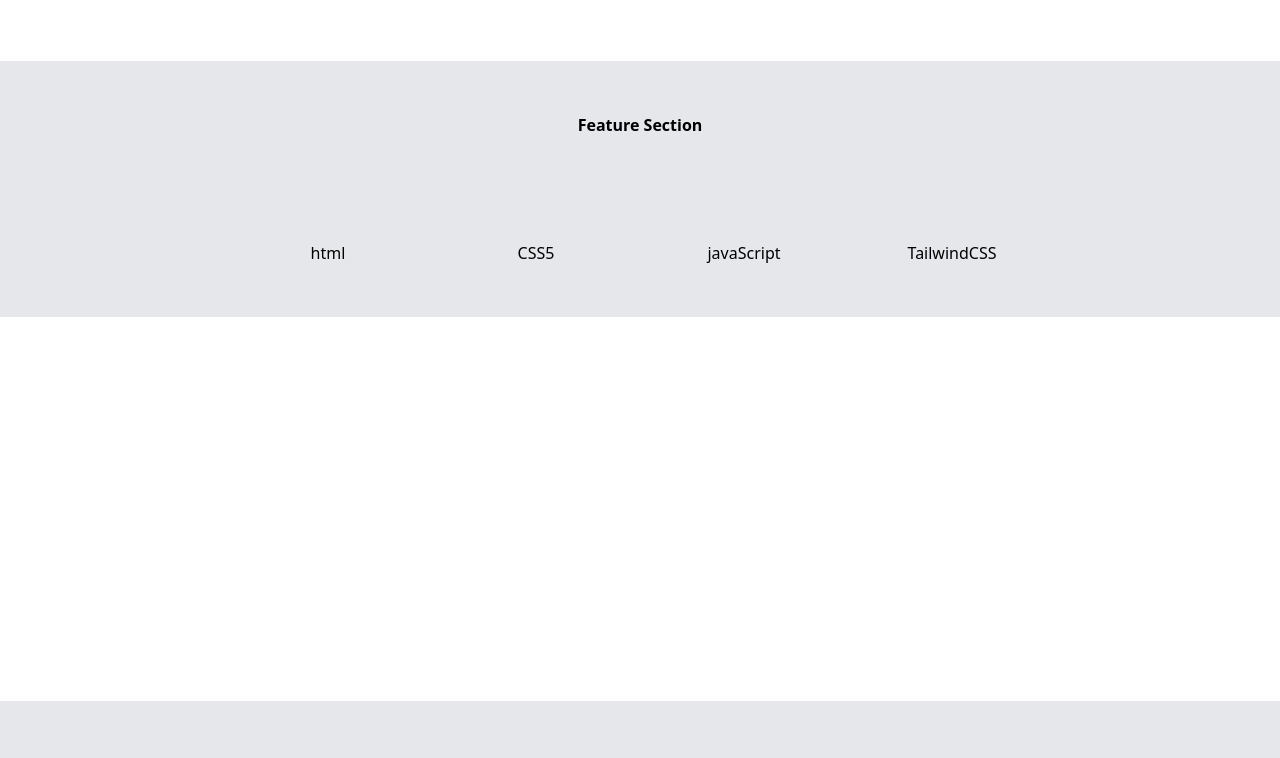
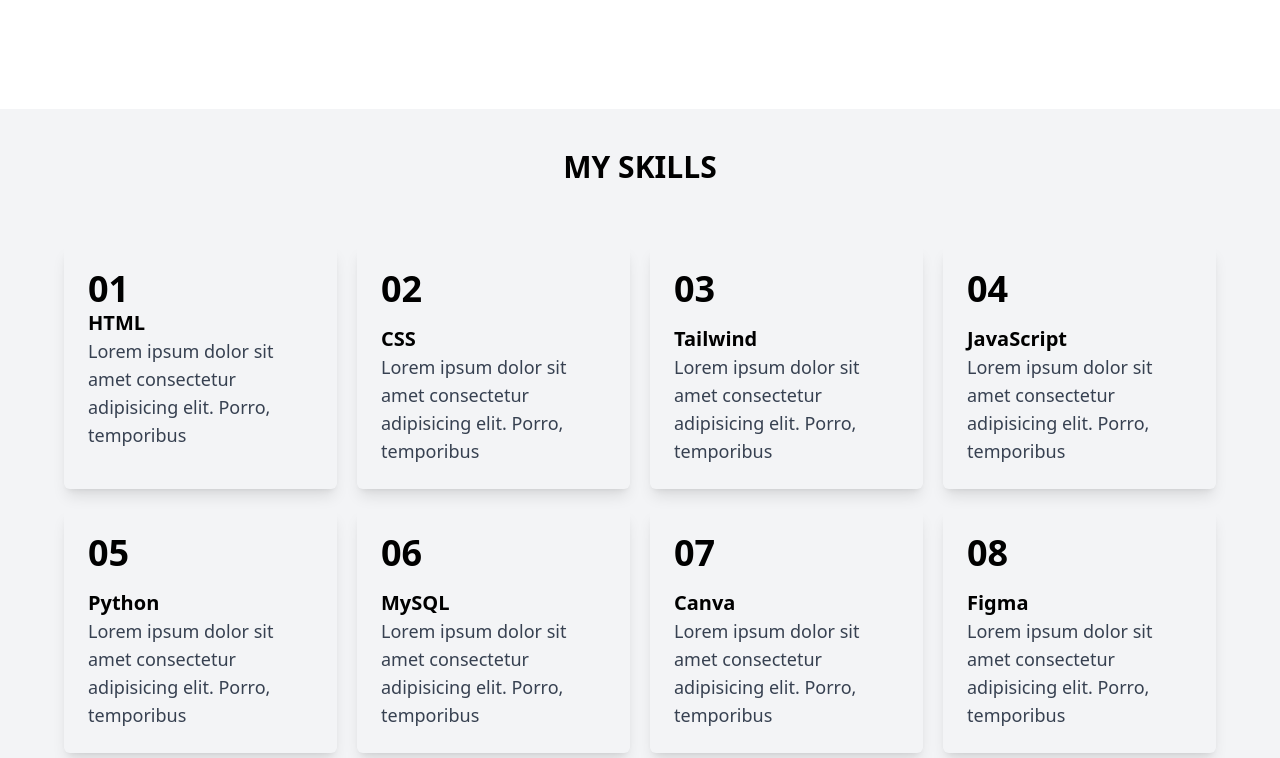
Before and after one commit to Md-Sazzad-Ahsan/OldPortfolio, a website: page index.html in a window 1280 px wide. Shown: the part 575-1333 px from the top of the page. Drawn offline with nearby package versions, Linux system fonts and the light colour scheme.

Commit message:
My Skills added

```diff
--- a/index.html
+++ b/index.html
@@ -10,7 +10,7 @@
     <nav class="flex justify-between px-10 sm:px-16 md:px-56 shadow-md items-center py-1">
       <a href="" id="logo" class="bg-gray-700 border-black px-2 py-1 text-white font-bold">A</a>
       <ul class="md:flex sm:gap-4 md:gap-8 hidden absolute w-full  md:w-max top-10 left-0 md:static text-center  font-bold bg-gray-300 md:bg-transparent" id="menuItems">
-        <li class=" font-bold px-5 sm:px-3 py-4 md:py-1 text-gray-700 hover:text-gray-500 md:hover:underline hover:underline-offset-8">Home</li>
+        <li class=" font-bold px-5 sm:px-3 py-4 md:py-1 text-gray-700 hover:text-gray-500 md:hover:underline hover:underline-offset-8"><a href="#Home">Home</a></li>
         <li class=" font-bold px-5 sm:px-3 py-4 md:py-1 text-gray-700 hover:text-gray-500 md:hover:underline hover:underline-offset-8">About</li>
         <li class=" font-bold px-5 sm:px-3 pt-4 pb-8 md:py-1 text-gray-700 hover:text-gray-500 md:hover:underline hover:underline-offset-8"><a href="https://md-sazzad-ahsan.github.io/Blogs/">Blogs</a></li>
         <li class="bg-gray-700 hover:bg-gray-800 text-white px-8 py-1 rounded-sm">Contact</li>
@@ -29,7 +29,7 @@
       </div>
     </nav>
 
-   <section class="px-10 pt-7 sm:pt-10 sm:px-16 md:px-56 grid grid-cols-1 md:grid-cols-6 gap-2">
+   <section id="Home" class="px-10 pt-7 sm:pt-10 sm:px-16 md:px-56 grid grid-cols-1 md:grid-cols-6 gap-2">
     <!-- Hero section starts from here -->
     <div class=" col-span-full md:col-span-4 row-span-3 grid grid-cols-6">
       <!-- hero text content -->
@@ -71,15 +71,51 @@
 
 <section>
   <!-- skills will be here -->
-  <div class="mt-10 md:mt-16 grid grid-cols-2 md:grid-cols-4 bg-gray-200 px-8 sm:px-16 md:px-56 justify-between items-center text-center h-48 md:h-64">
-    <div class="col-span-full font-bold">Feature Section</div>
-    <div class="col-span-1">html</div>
-    <div class="col-span-1">CSS5</div>
-    <div class="col-span-1">javaScript</div>
-    <div class="col-span-1">TailwindCSS</div>
-  </div>
+  <ul class="bg-gray-100 mt-28 grid grid-cols-2 sm:grid-cols-3 md:grid-cols-4 gap-1 sm:gap-2 md:gap-5 px-5 sm:px-10 md:px-16 py-10">
+    <li class="text-3xl font-bold text-center col-span-full uppercase pb-5 md:pb-10">My Skills</li>
+    <li class="500 flex flex-col p-4 sm:p-5 md:p-6 ring-white shadow-lg hover:shawod-xl rounded-md">
+      <div class="font-bold text-4xl pb- pb-23sm:">01</div>
+      <div class="text-xl font-bold">HTML</div>
+      <div class="text-md sm:text-lg text-gray-700">Lorem ipsum dolor sit amet consectetur adipisicing elit. Porro, temporibus </div>
+    </li>
+    <li class="flex flex-col p-4 sm:p-5 md:p-6 ring-gray-800 shadow-lg hover:shawod-xl rounded-md">
+      <div class="font-bold text-4xl pb-2 sm:pb-4">02</div>
+      <div class="text-xl font-bold">CSS</div>
+      <div class="text-md sm:text-lg text-gray-700">Lorem ipsum dolor sit amet consectetur adipisicing elit. Porro, temporibus </div>
+    </li>
+    <li class="flex flex-col p-4 sm:p-5 md:p-6 ring-gray-800 shadow-lg hover:shawod-xl rounded-md">
+      <div class="font-bold text-4xl pb-2 sm:pb-4">03</div>
+      <div class="text-xl font-bold">Tailwind</div>
+      <div class="text-md sm:text-lg text-gray-700">Lorem ipsum dolor sit amet consectetur adipisicing elit. Porro, temporibus </div>
+    </li>
+    <li class="flex flex-col p-4 sm:p-5 md:p-6 ring-gray-800 shadow-lg hover:shawod-xl rounded-md">
+      <div class="font-bold text-4xl pb-2 sm:pb-4">04</div>
+      <div class="text-xl font-bold">JavaScript</div>
+      <div class="text-md sm:text-lg text-gray-700">Lorem ipsum dolor sit amet consectetur adipisicing elit. Porro, temporibus </div>
+    </li>
+    <li class="flex flex-col p-4 sm:p-5 md:p-6 ring-gray-800 shadow-lg hover:shawod-xl rounded-md">
+      <div class="font-bold text-4xl pb-2 sm:pb-4">05</div>
+      <div class="text-xl font-bold">Python</div>
+      <div class="text-md sm:text-lg text-gray-700">Lorem ipsum dolor sit amet consectetur adipisicing elit. Porro, temporibus </div>
+    </li>
+    <li class="flex flex-col p-4 sm:p-5 md:p-6 ring-gray-800 shadow-lg hover:shawod-xl rounded-md">
+      <div class="font-bold text-4xl pb-2 sm:pb-4">06</div>
+      <div class="text-xl font-bold">MySQL</div>
+      <div class="text-md sm:text-lg text-gray-700">Lorem ipsum dolor sit amet consectetur adipisicing elit. Porro, temporibus </div>
+    </li>
+    <li class="flex flex-col p-4 sm:p-5 md:p-6 ring-gray-800 shadow-lg hover:shawod-xl rounded-md">
+      <div class="font-bold text-4xl pb-2 sm:pb-4">07</div>
+      <div class="text-xl font-bold">Canva</div>
+      <div class="text-md sm:text-lg text-gray-700">Lorem ipsum dolor sit amet consectetur adipisicing elit. Porro, temporibus </div>
+    </li>
+    <li class="flex flex-col p-4 sm:p-5 md:p-6 ring-gray-800 shadow-lg hover:shawod-xl rounded-md">
+      <div class="font-bold text-4xl pb-2 sm:pb-4">08</div>
+      <div class="text-xl font-bold">Figma</div>
+      <div class="text-md sm:text-lg text-gray-700">Lorem ipsum dolor sit amet consectetur adipisicing elit. Porro, temporibus </div>
+    </li>
+
+  </ul>
 </section>
-
 
 
 
@@ -162,7 +198,6 @@
 
       mItems.classList.toggle("hidden");
     });
-
   </script>
 </body>
 </html>
```
Also changed, not shown: output/tailwind.css.
